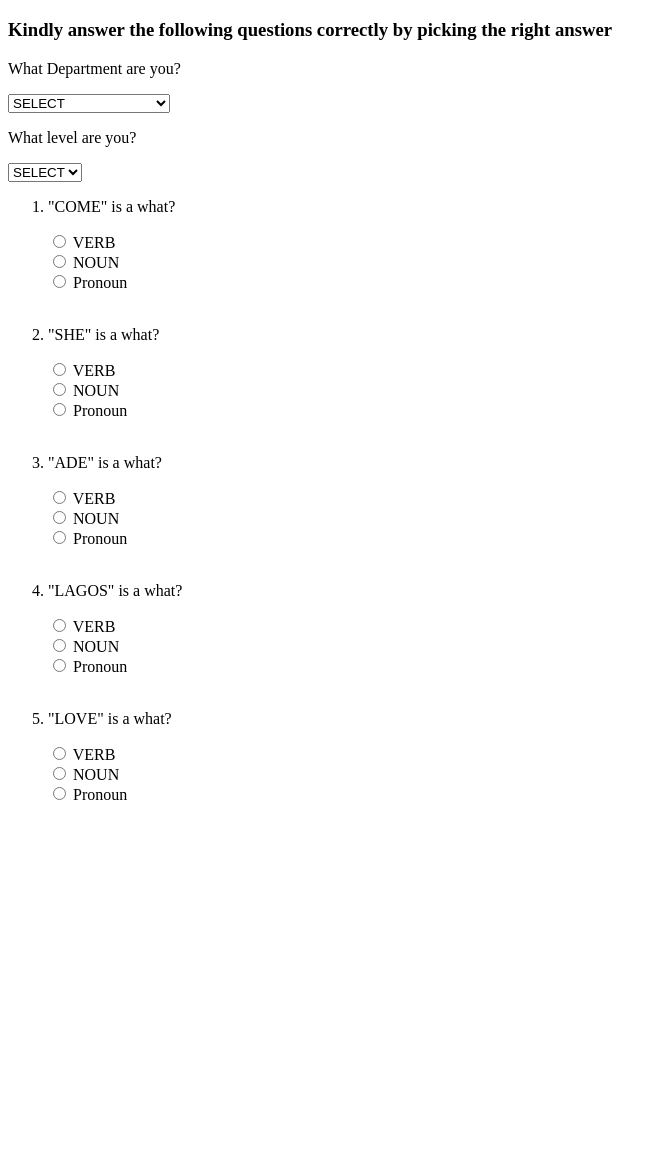
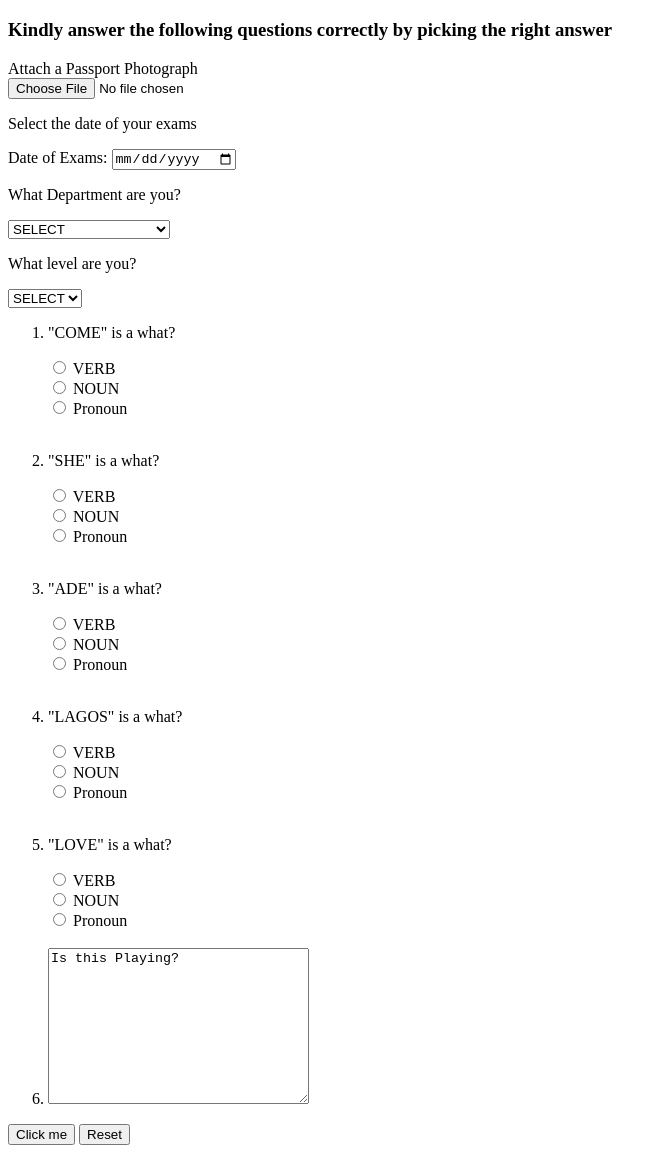
Before and after one commit to A-Tech-Services/Html-Practice, a plain HTML site: page forms.html in a window 1280 px wide. Shown: the part 61-1214 px from the top of the page, without its empty margins (0-667 px from the left). Before the commit the page ends 899 px from the top, so only its background shows below. Drawn offline with Linux system fonts and the light colour scheme.

Commit message:
new project

```diff
--- a/forms.html
+++ b/forms.html
@@ -10,6 +10,15 @@
     <h1>University of Ibadan Final Exams</h1>
     <form>
         <h3>Kindly answer the following questions correctly by picking the right answer</h3>
+
+        <label for="passp">Attach a Passport Photograph</label><br>
+        <input type="file" name="passp" id="passp">
+
+
+
+        <p>Select the date of your exams</p>
+        <label for="date">Date of Exams:</label>
+        <input type="date" name="date" value="date">
 
         <p>What Department are you?</p>
         <select name="dept" id="dept">
@@ -65,7 +74,14 @@
             <input type="radio" name="ques5" value="VERB"> <label for="verb">VERB</label><br>
             <input type="radio" name="ques5" value="NOUN"> <label for="NOUN">NOUN</label><br>
             <input type="radio" name="ques5" value="Pronoun"> <label for="Pronoun">Pronoun</label><br><br>
+
+            <li>
+                <textarea name="message" id="" cols="30" rows="10">Is this Playing?</textarea>
+                </textarea>
+            </li>
         </ol>
+        <button type="button" onclick="alert('Hey!')">Click me</button>
+        <input type="reset">
 
 
 
```
